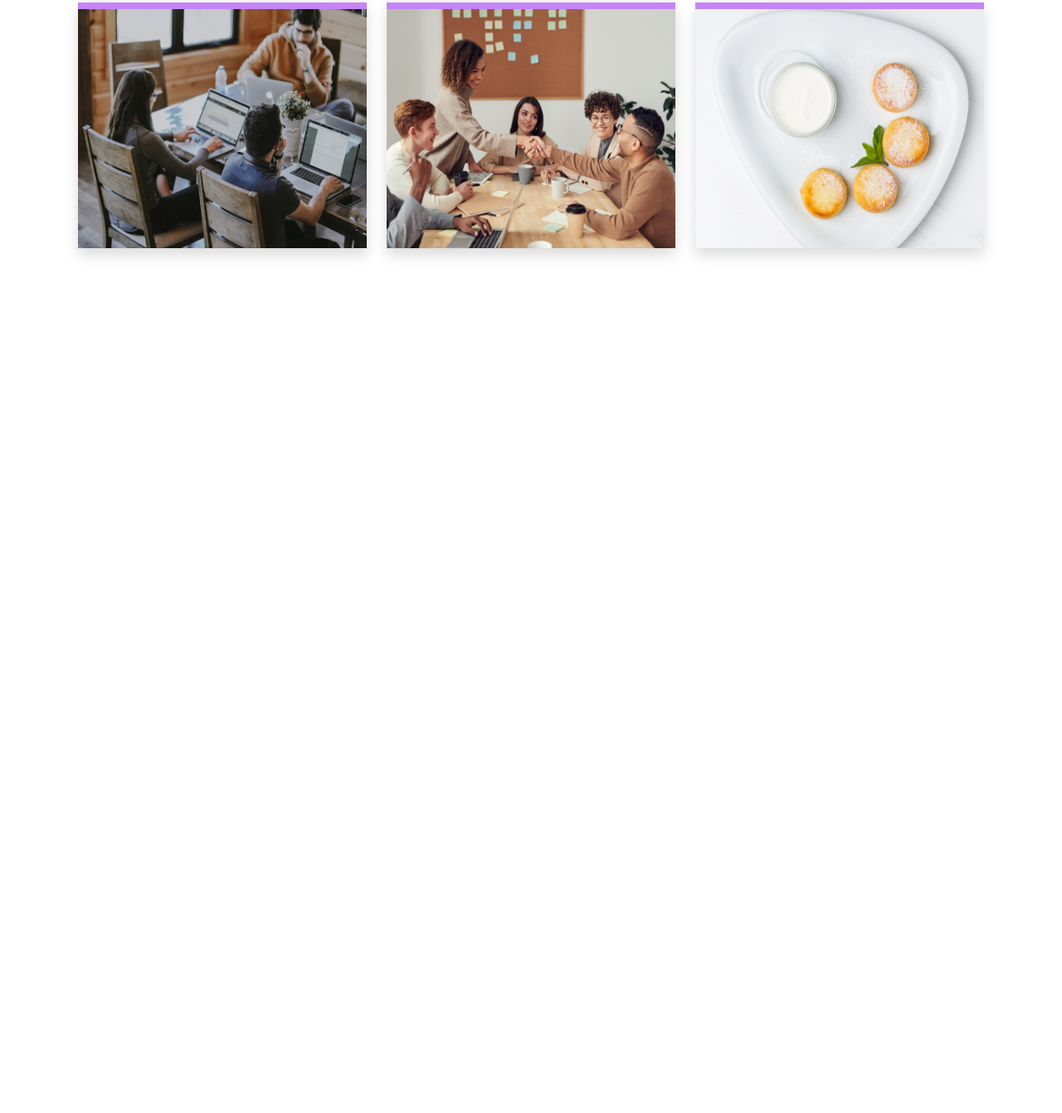
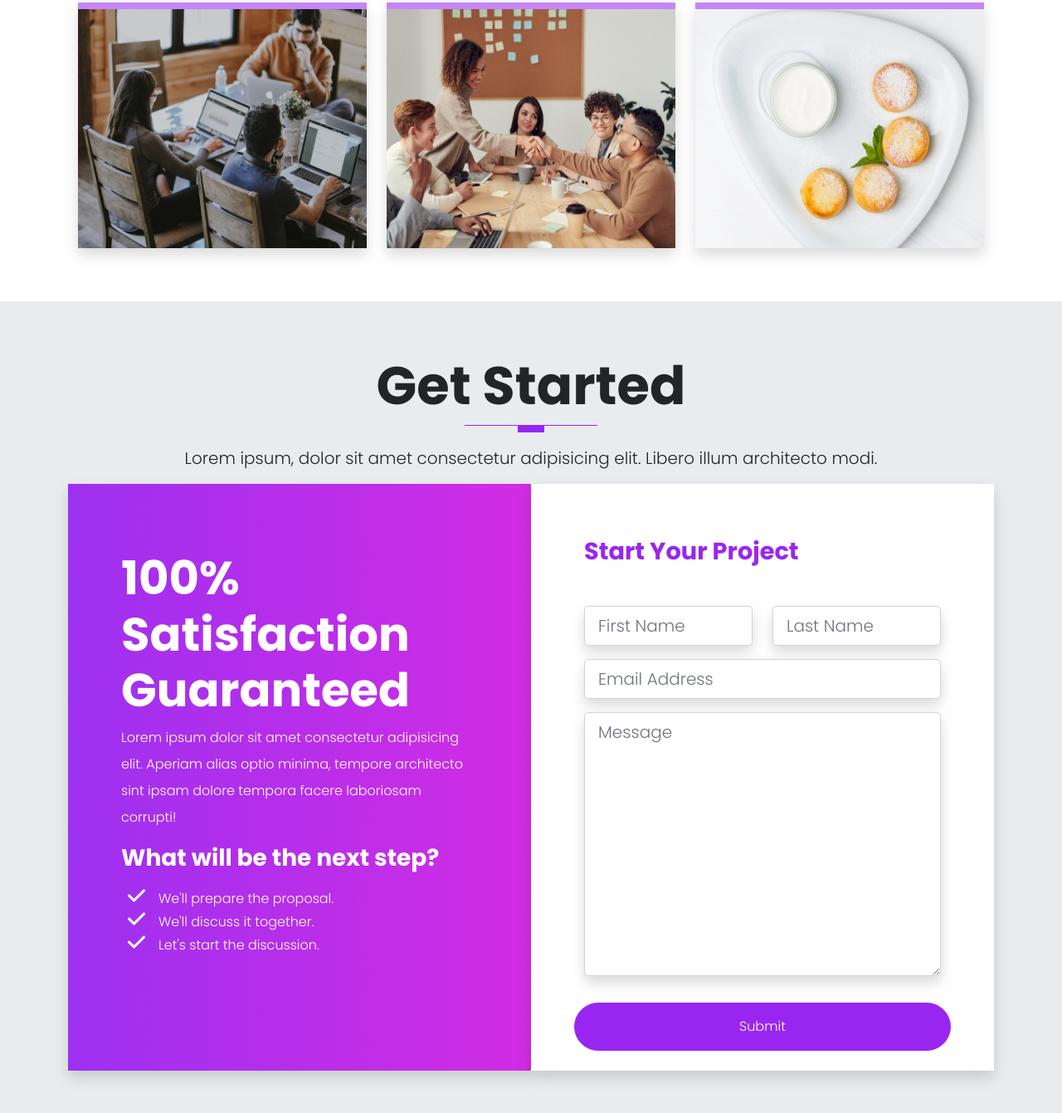
Before and after one commit to yitong2495/Bootstrap-Landing-Page, a website: page index.html in a window 1280 px wide. Shown: the part 5790-7131 px from the top of the page at 83% size. Before the commit the page ends 6153 px from the top, so only its background shows below. Drawn offline with nearby package versions, Linux system fonts and the light colour scheme; files whose address does not match are found by name.

Commit message:
getStarted Section

```diff
--- a/index.html
+++ b/index.html
@@ -676,9 +676,58 @@
 </div>
 </section>
 
+<!--////////////////////////////////////////////////////////////////////////////////
+                            Get STARTED
+///////////////////////////////////////////////////////////////////////////////////-->
+
+<section class="started">
+<div class="container">
+    <div class="row">
+        <h2 class="display-3 fw-bold text-center">Get Started</h2>
+        <div class="heading-line mb-3"></div>
+        <p class="lead text-center">Lorem ipsum, dolor sit amet consectetur adipisicing elit. Libero illum architecto modi.  </p>
+    </div>
+    <div class="row">
+        <div class="col-12 col-lg-6 gradient shadow p-3">
+            <div class="text-white w-100 cta-info">
+                <h4 class="display-4 fw-bold">100% Satisfaction Guaranteed</h4>
+                <p class="lh-lg">Lorem ipsum dolor sit amet consectetur adipisicing elit. Aperiam alias optio minima, tempore architecto sint ipsam dolore tempora facere laboriosam corrupti! </p>
+                <h3 class="fw-bolder">What will be the next step?</h3>
+                <ul class="cta-info__list">
+                    <li><i class="fa-solid fa-check fs-4  me-3 "></i>We'll prepare the proposal.</li>
+                    <li><i class="fa-solid fa-check fs-4 me-3"></i>We'll discuss it together.</li>
+                    <li><i class="fa-solid fa-check fs-4 me-3"></i>Let's start the discussion.</li>
+                </ul>
+            </div>
+        </div>
+        <div class="col-12 col-lg-6 shadow p-3 bg-white">
+            <div class="form pb-2 w-100">
+                <h4 class="lead title mb-5">Start Your Project</h4>
+                <form action="#" class="row" >
+                    <div class="mb-3 col-lg-6">
+                        <input type="text" placeholder="First Name" class="form-control form-control-lg shadow" id="inputFirstName" aria-describedby="emailHelp">
+                    </div>
+                      <div class="mb-3 col-lg-6">
+                        <input type="text" placeholder="Last Name" class="form-control form-control-lg shadow" id="inputLastName" aria-describedby="emailHelp">
+                      </div>
+                    <div class="mb-3 col-lg-12">
+                        <input type="email"  class="form-control form-control-lg shadow" id="emailAdress" placeholder="Email Address">
+                      </div>
+                      <div class="mb-3 col-lg-12">
+                        <textarea class="form-control form-control-lg shadow" id="inputMessage" rows="10" placeholder="Message"></textarea>
+                      </div>
+                      <button type="submit" class="btn btn-primary rounded-pill py-3 mt-3">Submit</button>
+                </form>
+            </div>
+        </div>
+    </div>
+</div>
+</section>
 
 
-        <!--////////////////////////////////////////////////////////////////////////////////
+
+
+<!--////////////////////////////////////////////////////////////////////////////////
                             Javascipt
 ///////////////////////////////////////////////////////////////////////////////////-->
 
--- /dev/null
+++ b/styles/_started.scss
@@ -0,0 +1,41 @@
+.started {
+    background-color: #e9ecef;
+    padding: 4rem 0;
+
+    .gradient {
+        background: linear-gradient(
+            to right,
+            rgba(153, 38, 240, 0.95),
+            rgba(209, 34, 227, 0.95)
+        );
+    }
+
+    .cta-info {
+        padding: 3rem;
+        margin: 1rem 0;
+    }
+}
+
+.cta-info__list {
+    list-style-type: none;
+    display: block;
+    padding: 0.5rem 0 0 0.5rem;
+
+}
+
+.title{
+    font-size: 1.8rem;
+    font-weight: 600;
+    font-family: "Poppins", sans-serif;
+    display: inline-block;
+    color: $primary;
+}
+.form{
+    padding: 3rem;
+
+    button {
+        color: white;
+        font-family: "Poppins",sans-serif;
+
+    }
+}
--- a/styles/style.scss
+++ b/styles/style.scss
@@ -6,7 +6,7 @@
 @import "./faq";
 @import "./custom";
 @import "./portfolio";
-
+@import "./started";
 
 
 //GLOBAL
```
Also changed, not shown: styles/style.css, 1 other file.
